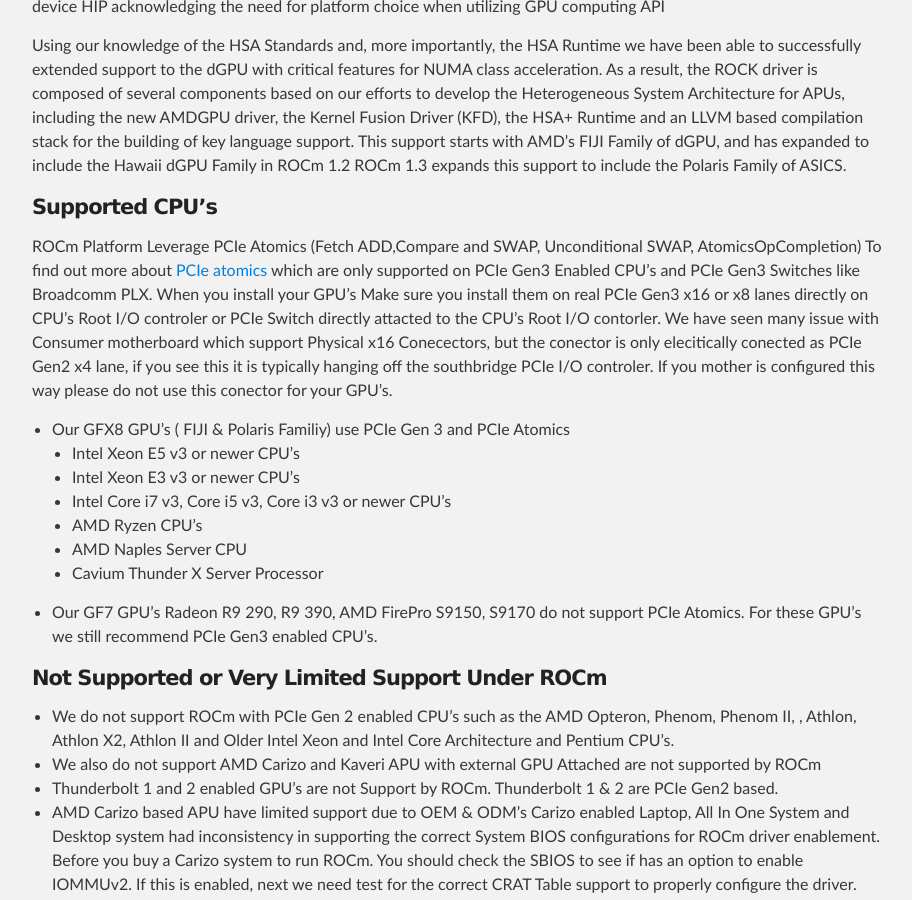
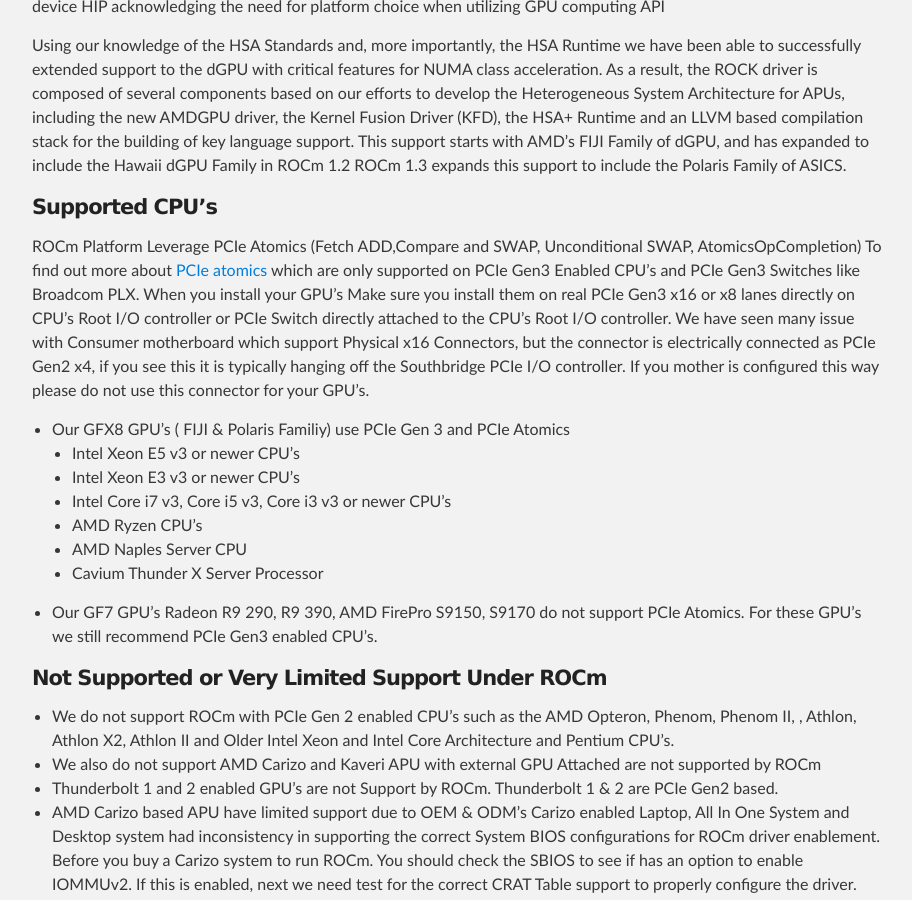
Before and after one commit to ROCm/ROCm.github.io, a Jekyll site: the page built from install.md, in a window 1280 px wide and 900 px high, scrolled down 730 px. Shown: the whole window, without its empty margins (183-1095 px from the left). Built offline with Jekyll 4.4.1, drawn with Linux system fonts in a browser that asks for light colours.

Commit message:
Update install.md

```diff
--- a/install.md
+++ b/install.md
@@ -29,7 +29,8 @@
 ROCm 1.3 expands this support to include the Polaris Family of ASICS.
 
 #### Supported CPU's
-ROCm Platform Leverage PCIe Atomics (Fetch ADD,Compare and SWAP, Unconditional SWAP, AtomicsOpCompletion) To find out more about [PCIe atomics](https://github.com/RadeonOpenCompute/RadeonOpenCompute.github.io/blob/master/ROCmPCIeFeatures.md) which are only supported on PCIe Gen3 Enabled CPU's and PCIe Gen3 Switches like Broadcomm PLX. When you install your GPU's Make sure you install them on real PCIe Gen3 x16 or x8 lanes directly on CPU's Root I/O controler or PCIe Switch directly attacted to the CPU's Root I/O contorler.  We have seen many issue with Consumer motherboard which support Physical x16 Conecectors, but the conector is only elecitically conected as PCIe Gen2 x4 lane, if you see this it is typically hanging off the southbridge PCIe I/O controler. If you mother is configured this way please do not use this conector for your GPU's.
+ROCm Platform Leverage PCIe Atomics (Fetch ADD,Compare and SWAP, Unconditional SWAP, AtomicsOpCompletion) To find out more about [PCIe atomics](https://github.com/RadeonOpenCompute/RadeonOpenCompute.github.io/blob/master/ROCmPCIeFeatures.md) which are only supported on PCIe Gen3 Enabled CPU's and PCIe Gen3 Switches like Broadcom PLX. When you install your GPU's Make sure you install them on real PCIe Gen3 x16 or x8 lanes directly on CPU's Root I/O controller or PCIe Switch directly attached to the CPU's Root I/O controller. We have seen many issue with Consumer motherboard which support Physical x16 Connectors, but the connector is electrically connected as PCIe Gen2 x4, if you see this it is typically hanging off the Southbridge PCIe I/O controller. If you mother is configured this way please do not use this connector for your GPU's.
+
 
 * Our GFX8 GPU's ( FIJI &  Polaris Familiy) use PCIe Gen 3 and PCIe Atomics
   * Intel Xeon E5 v3 or newer CPU's
```
